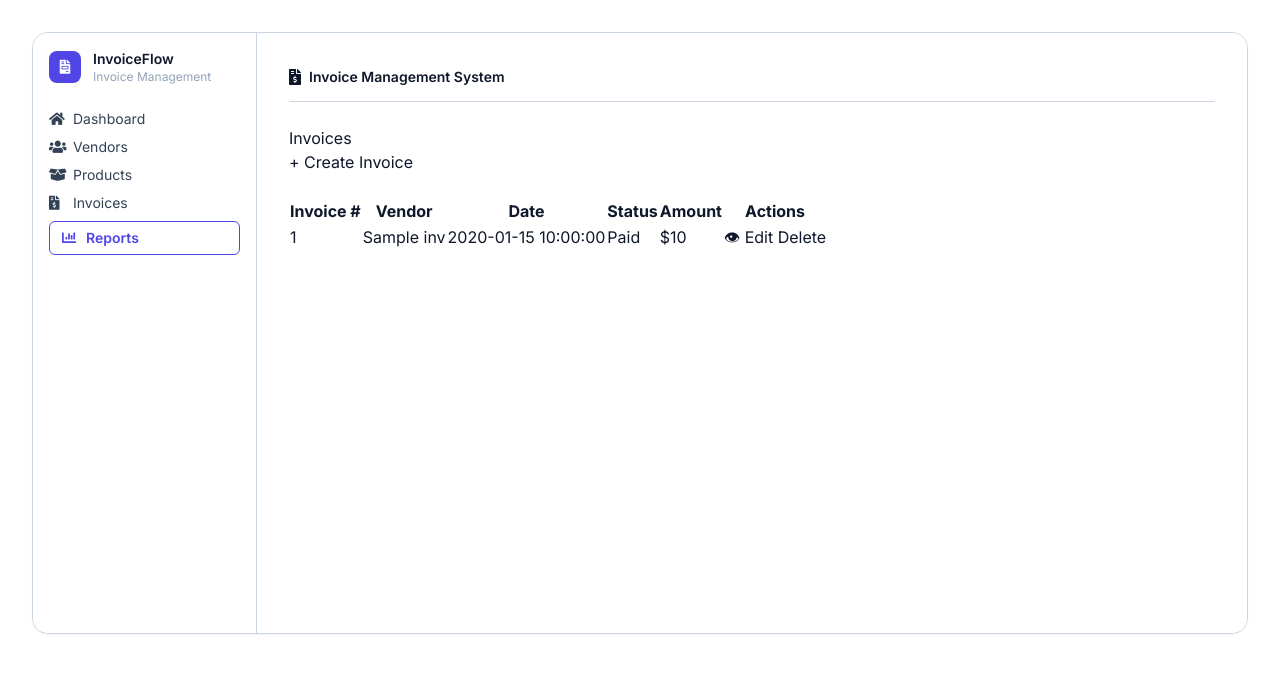
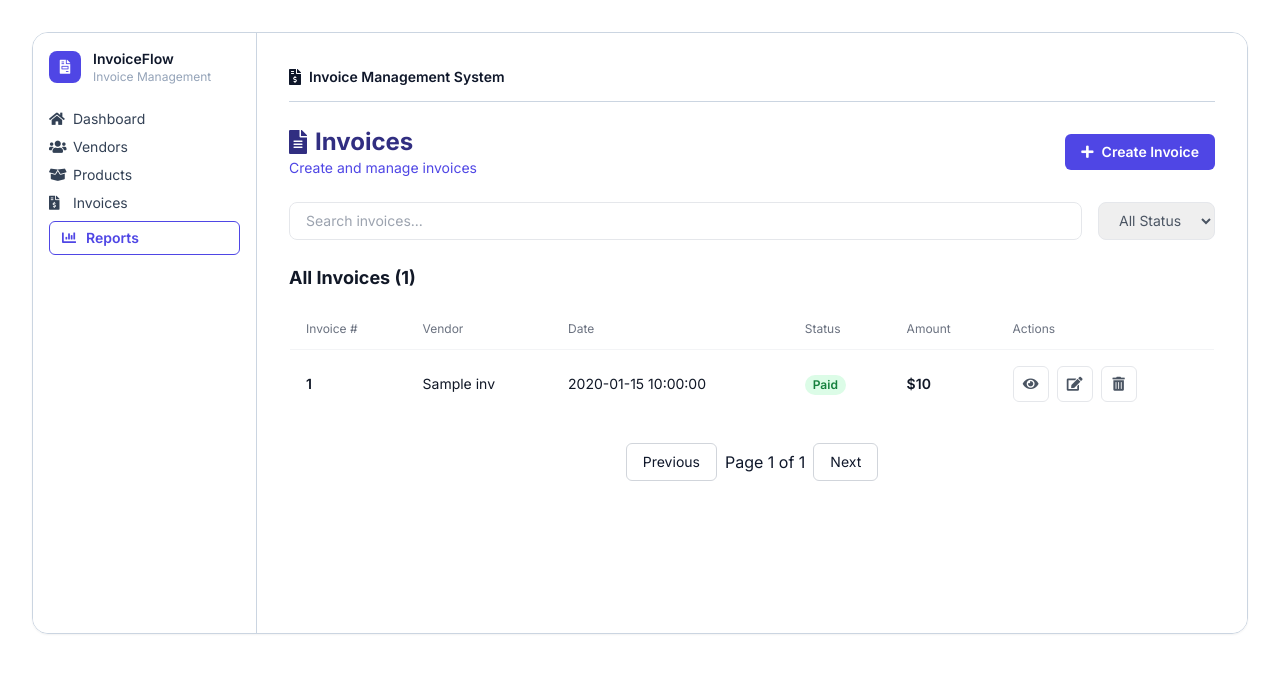
Before and after one commit to m-hassaan-habib/Inventory-management, a Flask app: template app/templates/invoices.html in a window 1280 px wide. Shown: the top 673 px of the page. Run offline with Flask 3, Linux system fonts and the light colour scheme; the template is opened without the code that fills it: most values are stand-ins (such as "Sample title", 1, 10 or a date in 2020); some libraries are stand-ins or nearby versions.

Commit message:
Update design for invoices page

```diff
--- a/app/templates/invoices.html
+++ b/app/templates/invoices.html
@@ -1,27 +1,109 @@
 {% extends "base.html" %}
 {% block content %}
-<div class="header">
-  <h1>Invoices</h1>
-  <button onclick="openInvoiceModal()">+ Create Invoice</button>
+<!-- Title and create button -->
+<div class="flex justify-between items-center mb-4">
+  <div>
+    <h2 class="text-indigo-900 font-extrabold text-2xl flex items-center gap-2">
+      <i class="fas fa-file-alt text-indigo-900"></i> Invoices
+    </h2>
+    <p class="text-indigo-600 text-sm">Create and manage invoices</p>
+  </div>
+  <button type="button" onclick="openInvoiceModal()" class="bg-indigo-600 hover:bg-indigo-700 text-white text-sm font-semibold rounded-md px-4 py-2 flex items-center gap-2">
+    <i class="fas fa-plus"></i> Create Invoice
+  </button>
 </div>
 
-<table class="table">
-  <tr><th>Invoice #</th><th>Vendor</th><th>Date</th><th>Status</th><th>Amount</th><th>Actions</th></tr>
+<!-- Search and filter -->
+<form class="flex gap-4 mb-6 max-w-full">
+  <label for="search" class="sr-only">Search invoices</label>
+  <input id="search" type="search" placeholder="Search invoices..." class="flex-1 border border-gray-200 rounded-lg px-4 py-2 text-sm text-gray-600 placeholder-gray-400 focus:outline-none focus:ring-2 focus:ring-indigo-500 focus:border-indigo-500" />
+  <select aria-label="Filter by status" class="border border-gray-200 rounded-lg px-4 py-2 text-sm text-gray-600 focus:outline-none focus:ring-2 focus:ring-indigo-500 focus:border-indigo-500">
+    <option>All Status</option>
+    <option>Paid</option>
+    <option>Pending</option>
+    <option>Overdue</option>
+  </select>
+</form>
+
+<!-- Table container -->
+<section class="flex-1 overflow-auto">
+  <h3 class="text-gray-900 font-bold text-lg mb-4">All Invoices ({{ invoices|length }})</h3>
+  <table class="w-full border-collapse rounded-lg border border-gray-100 overflow-hidden">
+    <thead class="bg-white border-b border-gray-100">
+      <tr class="text-xs text-gray-500 text-left">
+        <th class="py-3 px-4 font-normal">Invoice #</th>
+        <th class="py-3 px-4 font-normal">Vendor</th>
+        <th class="py-3 px-4 font-normal">Date</th>
+        <th class="py-3 px-4 font-normal">Status</th>
+        <th class="py-3 px-4 font-normal">Amount</th>
+        <th class="py-3 px-4 font-normal">Actions</th>
+      </tr>
+    </thead>
+    <tbody id="invoices-tbody" class="bg-white divide-y divide-gray-100 text-sm text-gray-900">
       {% for inv in invoices %}
       <tr>
-    <td>{{ inv.invoice_number }}</td>
-    <td>{{ inv.vendor_name }}</td>
-    <td>{{ inv.invoice_date }}</td>
-    <td><span class="badge {{ inv.status|lower }}">{{ inv.status }}</span></td>
-    <td>${{ inv.total }}</td>
-    <td>
-      <button onclick='openViewInvoiceModal({{ inv|tojson }})'>👁</button>
-      <button onclick='openInvoiceModal(true, {{ inv|tojson }})'>Edit</button>
-      <button onclick='openDeleteInvoiceModal({{ inv.id }})'>Delete</button>
+        <td class="py-4 px-4 font-semibold">{{ inv.invoice_number }}</td>
+        <td class="py-4 px-4">{{ inv.vendor_name }}</td>
+        <td class="py-4 px-4">{{ inv.invoice_date }}</td>
+        <td class="py-4 px-4">
+          <span class="inline-block {% if inv.status|lower == 'paid' %}bg-green-100 text-green-700{% elif inv.status|lower == 'pending' %}bg-orange-100 text-orange-700{% elif inv.status|lower == 'overdue' %}bg-red-100 text-red-700{% endif %} text-xs font-semibold px-2 py-0.5 rounded-full select-none">{{ inv.status }}</span>
+        </td>
+        <td class="py-4 px-4 font-semibold">${{ inv.total }}</td>
+        <td class="py-4 px-4 flex gap-2">
+          <button aria-label="View invoice {{ inv.invoice_number }}" onclick='openViewInvoiceModal({{ inv|tojson }})' class="w-9 h-9 rounded-md border border-gray-200 text-gray-600 hover:text-gray-900 hover:border-gray-300 flex items-center justify-center">
+            <i class="fas fa-eye"></i>
+          </button>
+          <button aria-label="Edit invoice {{ inv.invoice_number }}" onclick='openInvoiceModal(true, {{ inv|tojson }})' class="w-9 h-9 rounded-md border border-gray-200 text-gray-600 hover:text-gray-900 hover:border-gray-300 flex items-center justify-center">
+            <i class="fas fa-edit"></i>
+          </button>
+          <button aria-label="Delete invoice {{ inv.invoice_number }}" onclick='openDeleteInvoiceModal({{ inv.id }})' class="w-9 h-9 rounded-md border border-gray-200 text-gray-600 hover:text-gray-900 hover:border-gray-300 flex items-center justify-center">
+            <i class="fas fa-trash-alt"></i>
+          </button>
         </td>
       </tr>
       {% endfor %}
+    </tbody>
   </table>
+</section>
+
+<div id="pagination" class="flex justify-center items-center gap-2 mt-6">
+  <button onclick="prevPage()" disabled class="px-4 py-2 border border-gray-300 rounded-md text-sm">Previous</button>
+  <span id="page-info">Page 1 of 1</span>
+  <button onclick="nextPage()" disabled class="px-4 py-2 border border-gray-300 rounded-md text-sm">Next</button>
+</div>
+
+<script>
+const rows = document.querySelectorAll('#invoices-tbody tr');
+const perPage = 10;
+let currentPage = 1;
+
+function showPage(page) {
+  const start = (page - 1) * perPage;
+  const end = start + perPage;
+  rows.forEach((r, i) => {
+    r.style.display = (i >= start && i < end) ? '' : 'none';
+  });
+  document.getElementById('page-info').textContent = `Page ${page} of ${Math.ceil(rows.length / perPage)}`;
+  document.querySelector('button[onclick="prevPage()"]').disabled = page === 1;
+  document.querySelector('button[onclick="nextPage()"]').disabled = page >= Math.ceil(rows.length / perPage);
+}
+
+function prevPage() {
+  if (currentPage > 1) {
+    currentPage--;
+    showPage(currentPage);
+  }
+}
+
+function nextPage() {
+  if (currentPage < Math.ceil(rows.length / perPage)) {
+    currentPage++;
+    showPage(currentPage);
+  }
+}
+
+showPage(1);
+</script>
 
 {% include "modals/add_invoice.html" %}
 {% include "modals/delete_invoice.html" %}
```
Lines whose indentation alone changed are shown as unchanged.
